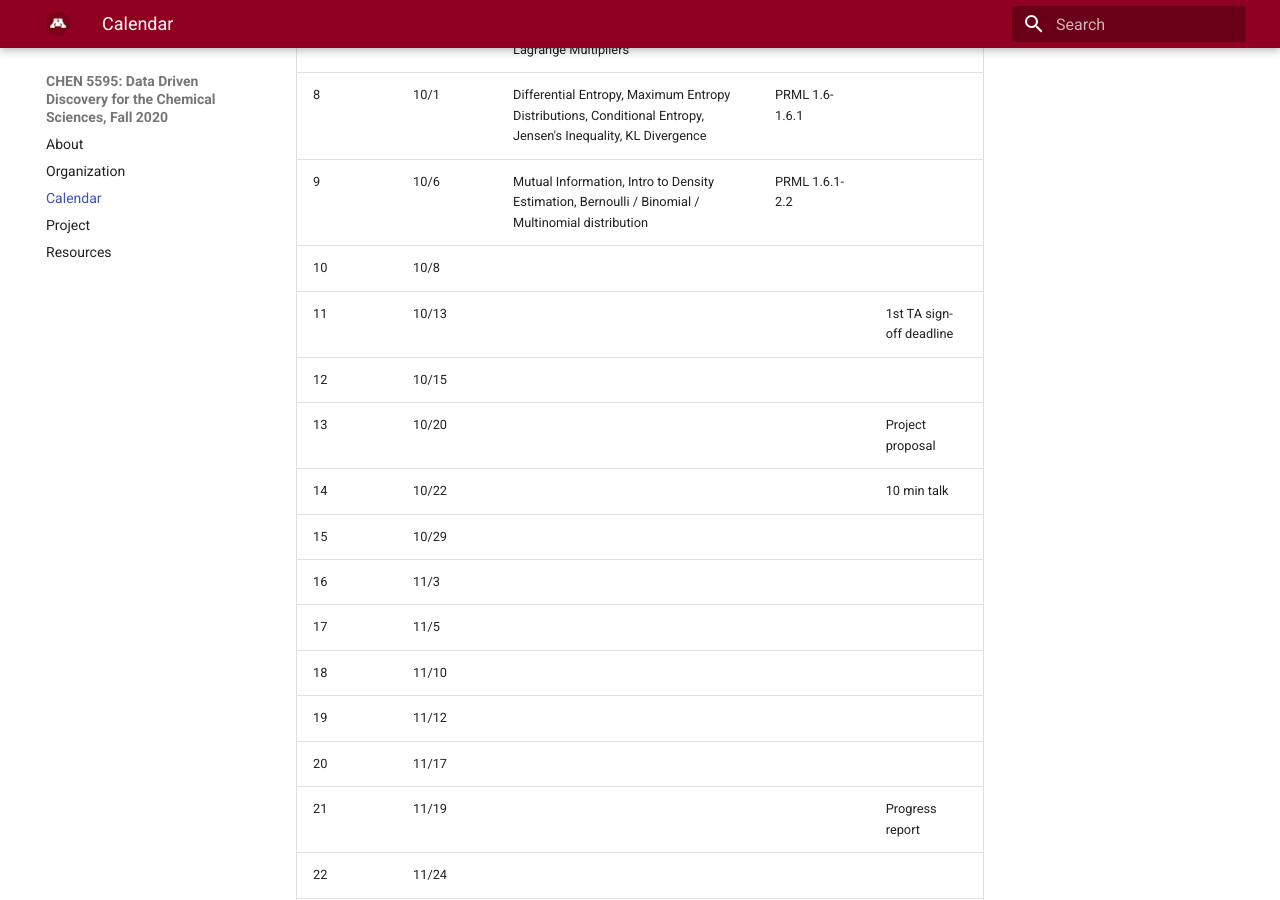
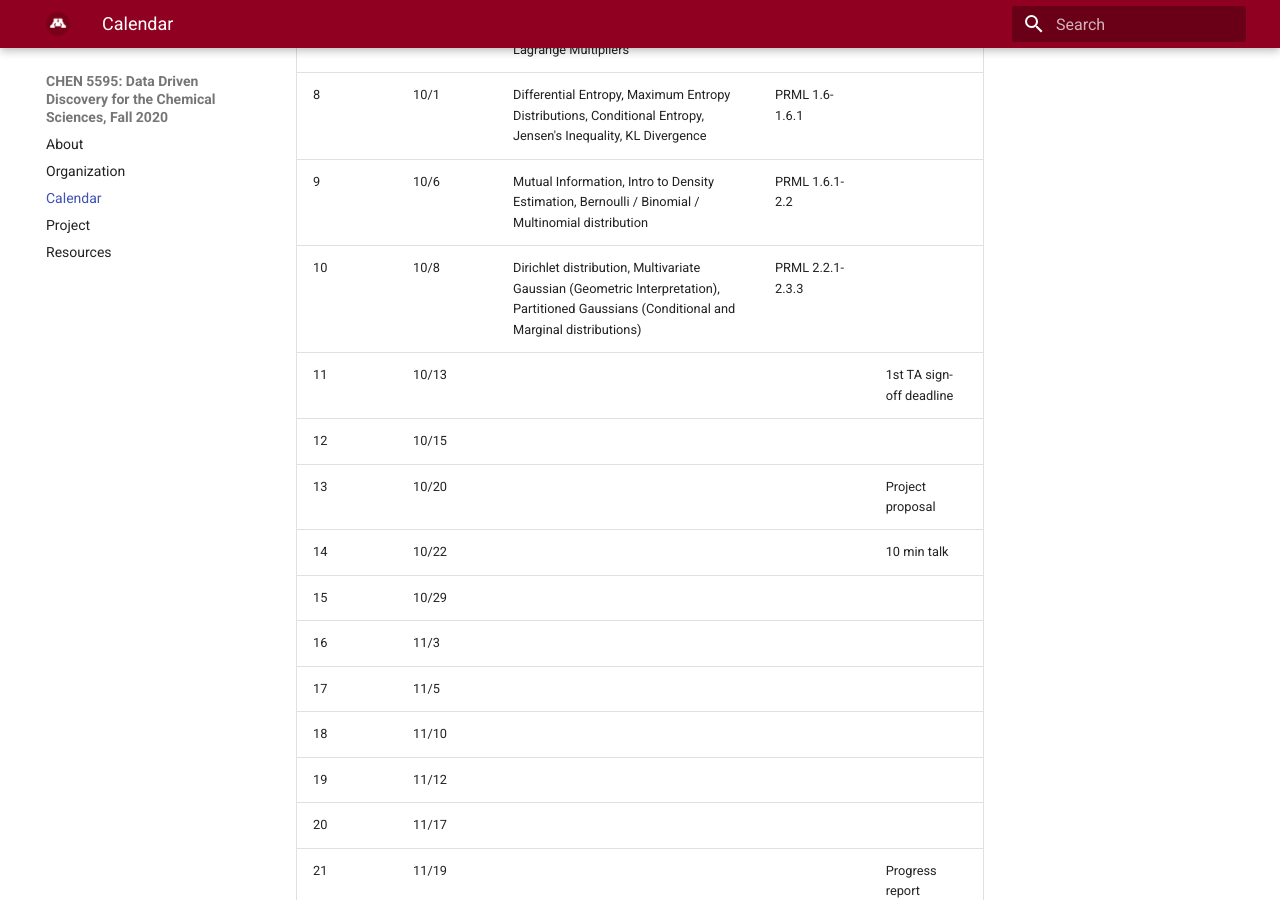
Before and after one commit to smcantab/chen5595-fall2020, an MkDocs documentation site: the page built from docs/calendar.md, in a window 1280 px wide and 900 px high, scrolled down 737 px. Built offline with MkDocs 1.6.1 and Material for MkDocs 9.7.7, drawn with Linux system fonts in a browser that asks for light colours.

Commit message:
updated calendar

```diff
--- a/docs/calendar.md
+++ b/docs/calendar.md
@@ -11,7 +11,7 @@ Lecture | Date  | Topic
 7       | 9/29  | Shannon Entropy, Huffman Coding, Physical Interpretation of Entropy, Lagrange Multipliers                                                               | PRML 1.6, Appendix E | Register team
 8       | 10/1  | Differential Entropy, Maximum Entropy Distributions, Conditional Entropy, Jensen's Inequality, KL Divergence                                            | PRML 1.6-1.6.1       |
 9       | 10/6  | Mutual Information, Intro to Density Estimation, Bernoulli / Binomial / Multinomial distribution                                                        | PRML 1.6.1-2.2       |
-10      | 10/8  |                                                                                                                                                         |                      |
+10      | 10/8  | Dirichlet distribution, Multivariate Gaussian (Geometric Interpretation), Partitioned Gaussians (Conditional and Marginal distributions)                | PRML 2.2.1-2.3.3     |
 11      | 10/13 |                                                                                                                                                         |                      | 1st TA sign-off deadline
 12      | 10/15 |                                                                                                                                                         |                      |
 13      | 10/20 |                                                                                                                                                         |                      | Project proposal
```
